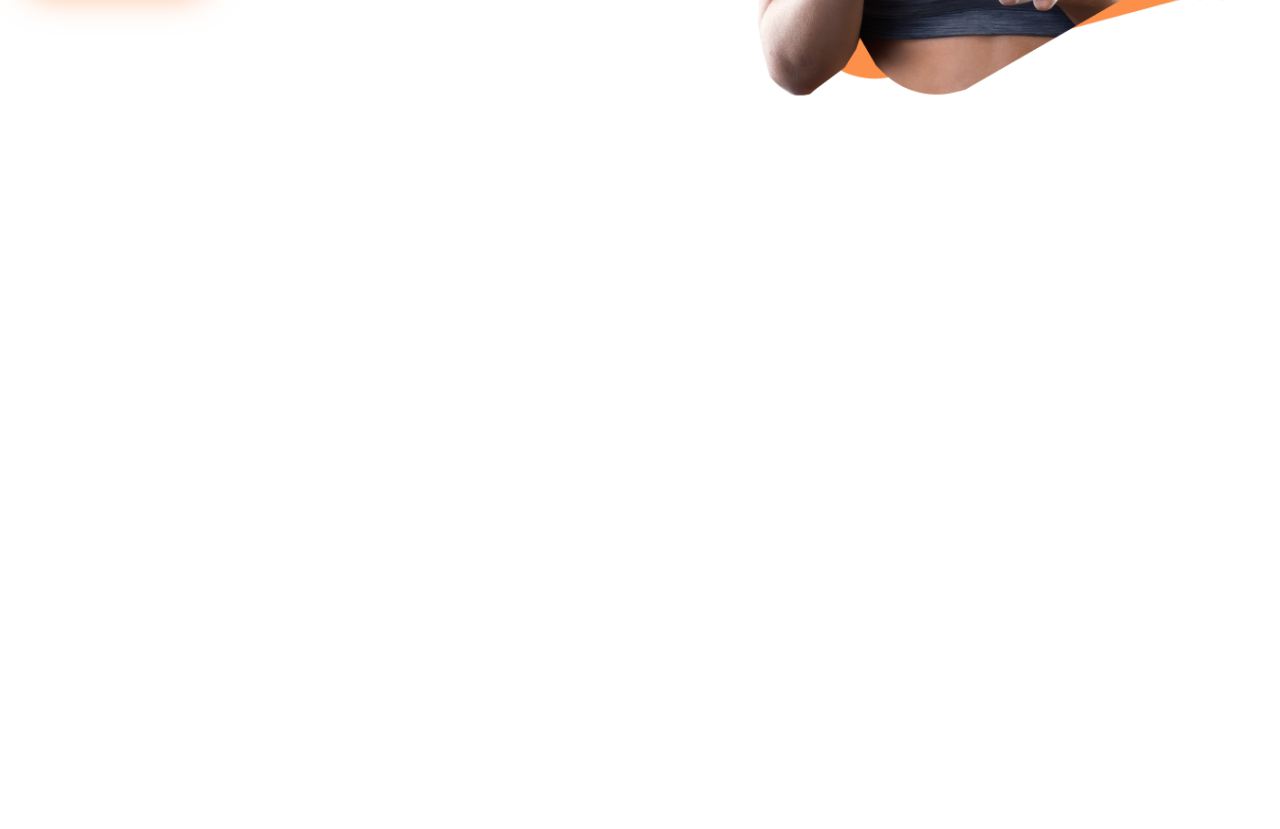
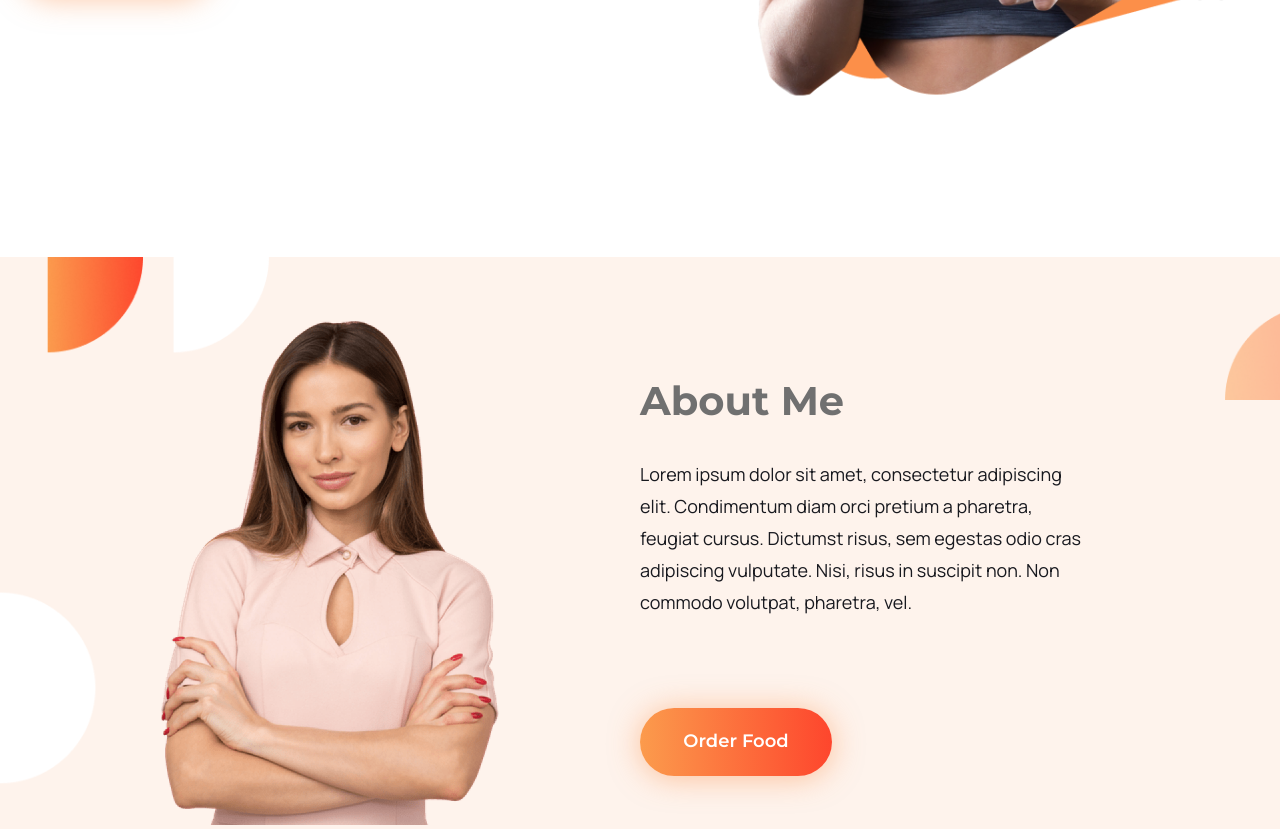
Before and after one commit to shemolroy/shemol-food-website, a plain HTML site: page index.html in a window 1280 px wide. Shown: the part 738-1567 px from the top of the page. Before the commit the page ends 995 px from the top, so only its background shows below. Drawn offline with Linux system fonts and the light colour scheme.

Commit message:
about sectino add

```diff
--- a/index.html
+++ b/index.html
@@ -37,5 +37,19 @@
             </div>
         </div>
     </section>
+    <section class="about-area">
+        <div class="container">
+            <div class="about-left-image">
+                <img src="image/persion.png" alt="image">
+            </div>
+            <div class="about-right">
+                <div class="about-content">
+                    <h2>About Me</h2>
+                    <p>Lorem ipsum dolor sit amet, consectetur adipiscing elit. Condimentum diam orci pretium a pharetra, feugiat cursus. Dictumst risus, sem egestas odio cras adipiscing vulputate. Nisi, risus in suscipit non. Non commodo volutpat, pharetra, vel.</p>
+                    <a class="button" href="#">Order Food</a>
+                </div>
+            </div>
+        </div>
+    </section>
 </body>
 </html>
--- a/style.css
+++ b/style.css
@@ -111,3 +111,48 @@ body{
 	display: flex;
 	align-items: center;
 }
+.about-area {
+	overflow: hidden;
+	padding: 64px 0 0 0;
+	background: url(image/about-bg.png);
+	background-size: cover;
+	background-repeat: no-repeat;
+	background-position: 0 0;
+}
+.about-left-image {
+	width: 50%;
+	float: left;
+	text-align: center;
+}
+.about-left-image img {
+	width: 338px;
+}
+.about-right {
+	width: 50%;
+	float: left;
+}
+.about-area .container {
+	display: flex;
+	align-items: center;
+}
+.about-content h2 {
+	font-family: Montserrat;
+	font-style: normal;
+	font-weight: bold;
+	font-size: 40px;
+	line-height: 54px;
+	font-feature-settings: 'liga' off;
+	color: #707070;
+	padding-bottom: 30px;
+}
+.about-content p {
+	font-family: Manrope;
+	font-style: normal;
+	font-weight: normal;
+	font-size: 18px;
+	line-height: 32px;
+	font-feature-settings: 'liga' off;
+	color: #18191F;
+	padding-bottom: 90px;
+    max-width:444px;
+}
```
Also changed, not shown: image/about-bg.png (added), image/persion.png (added).
